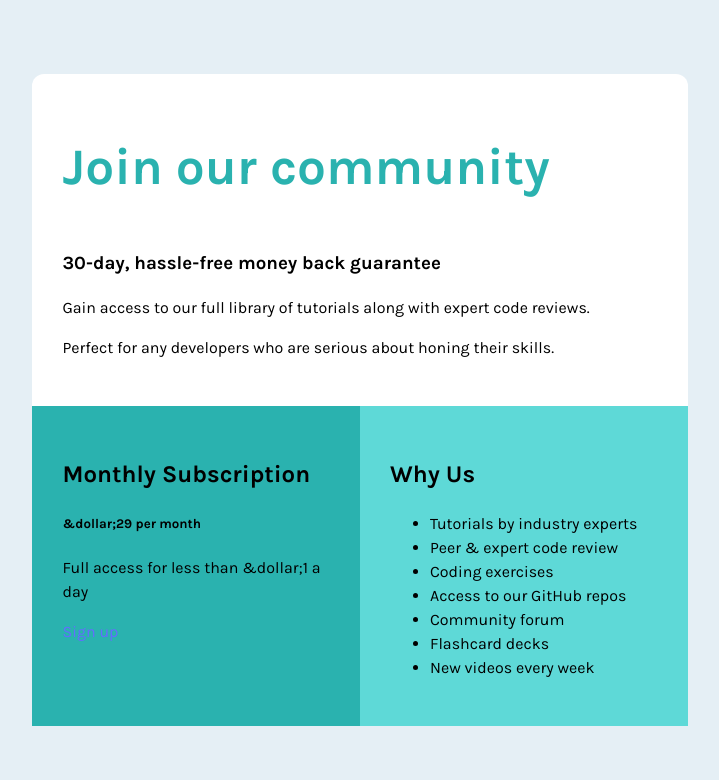
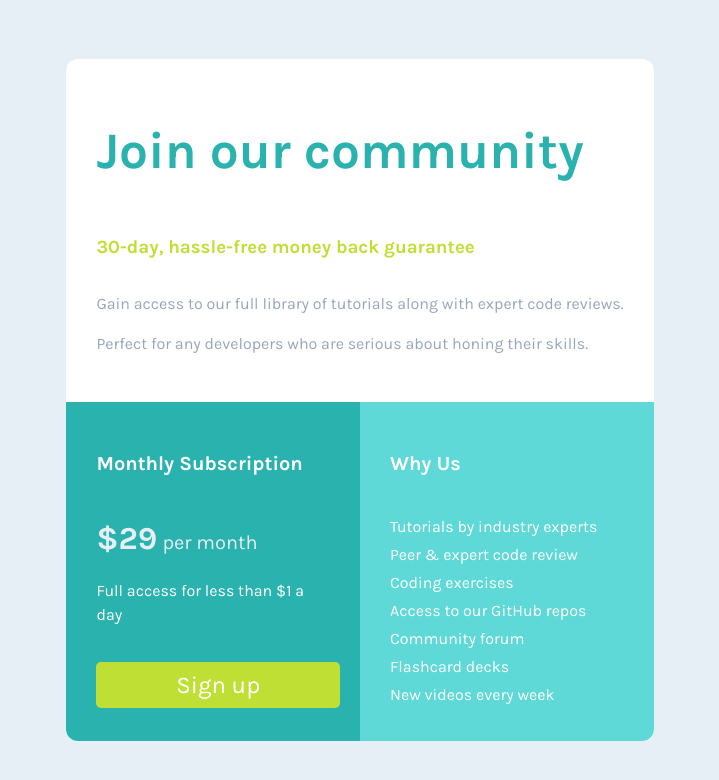
Before and after one commit to ayushwatnani/FrontEndMasterProject, a React (Vite) app: page / in a window 1280 px wide. Shown: the top 780 px of the page, without its empty margins (280-999 px from the left). Built offline with nearby package versions, Linux system fonts and the light colour scheme.

Commit message:
completed simple price grid component

```diff
--- a/src/components/simple_price_grid/SimplePriceGrid.css
+++ b/src/components/simple_price_grid/SimplePriceGrid.css
@@ -12,7 +12,7 @@
 }
 
 .container {
-  max-width: 960px;
+  max-width: 1080px;
   margin: 0 auto;
 }
 
@@ -22,6 +22,8 @@
   background-color: #fff;
   grid-template-columns: 50% 50%;
   grid-template-areas: "a a" "b c";
+  overflow: hidden;
+  margin: 2rem 1rem;
 }
 
 .box {
@@ -42,12 +44,80 @@
   background-color: hsl(179, 62%, 61%);
 }
 
-h1{
-    font-size: 26px;
-    color: hsl(179, 62%, 43%);
-    padding-bottom: 20px;
+h1 {
+  font-size: 26px;
+  color: hsl(179, 62%, 43%);
+  padding-bottom: 20px;
 }
 
-.h3{
+h3 {
+  color: hsl(71, 73%, 54%);
+  padding-bottom: 12px;
+}
 
+.join p {
+  color: hsl(218, 22%, 67%);
 }
+
+h2 {
+  font-size: 20px;
+  color: #fff;
+  padding-bottom: 20px;
+}
+
+h5 {
+  font-size: 20px;
+  color: #fff;
+  margin: 0;
+  /* padding-bottom: 2px; */
+}
+
+h5 span.price {
+  font-size: 32px;
+  font-weight: 700;
+}
+
+h5 span {
+  color: hsl(204, 43%, 93%);
+  font-weight: 400;
+}
+
+.sub p {
+  color: #fff;
+}
+
+.sub a {
+  width: 100%;
+  display: block;
+  text-decoration: none;
+  background-color: hsl(71, 73%, 54%);
+  padding: 5px;
+  text-align: center;
+  border-radius: 5px;
+  margin-top: 35px;
+  color: #fff;
+  font-weight: 400;
+  font-size: 24px;
+}
+
+.why ul {
+  list-style: none;
+  padding: 0;
+  margin: 0;
+}
+
+.why li {
+  color: #fff;
+  font-size: 16px;
+  padding-bottom: 4px;
+}
+
+@media screen and (max-width: 426px) {
+    .wrapper{
+        grid-template-columns: 100%;
+        grid-template-areas: "a" "b" "c";
+    }
+    .box {
+        padding: 20px;
+      }
+}
--- a/src/components/simple_price_grid/SimplePriceGrid.tsx
+++ b/src/components/simple_price_grid/SimplePriceGrid.tsx
@@ -14,8 +14,8 @@ const SimplePriceGrid = () => {
                     </div>
                     <div className="box sub">
                         <h2>Monthly Subscription</h2>
-                        <h5><span className="price"> &dollar;29</span> per month</h5>
-                        <p>Full access for less than &dollar;1 a day</p>
+                        <h5><span className="price"> $29</span> <span> per month</span></h5>
+                        <p>Full access for less than $1 a day</p>
                         <a href="">Sign up</a>
                     </div>
                     <div className="box why">
```
